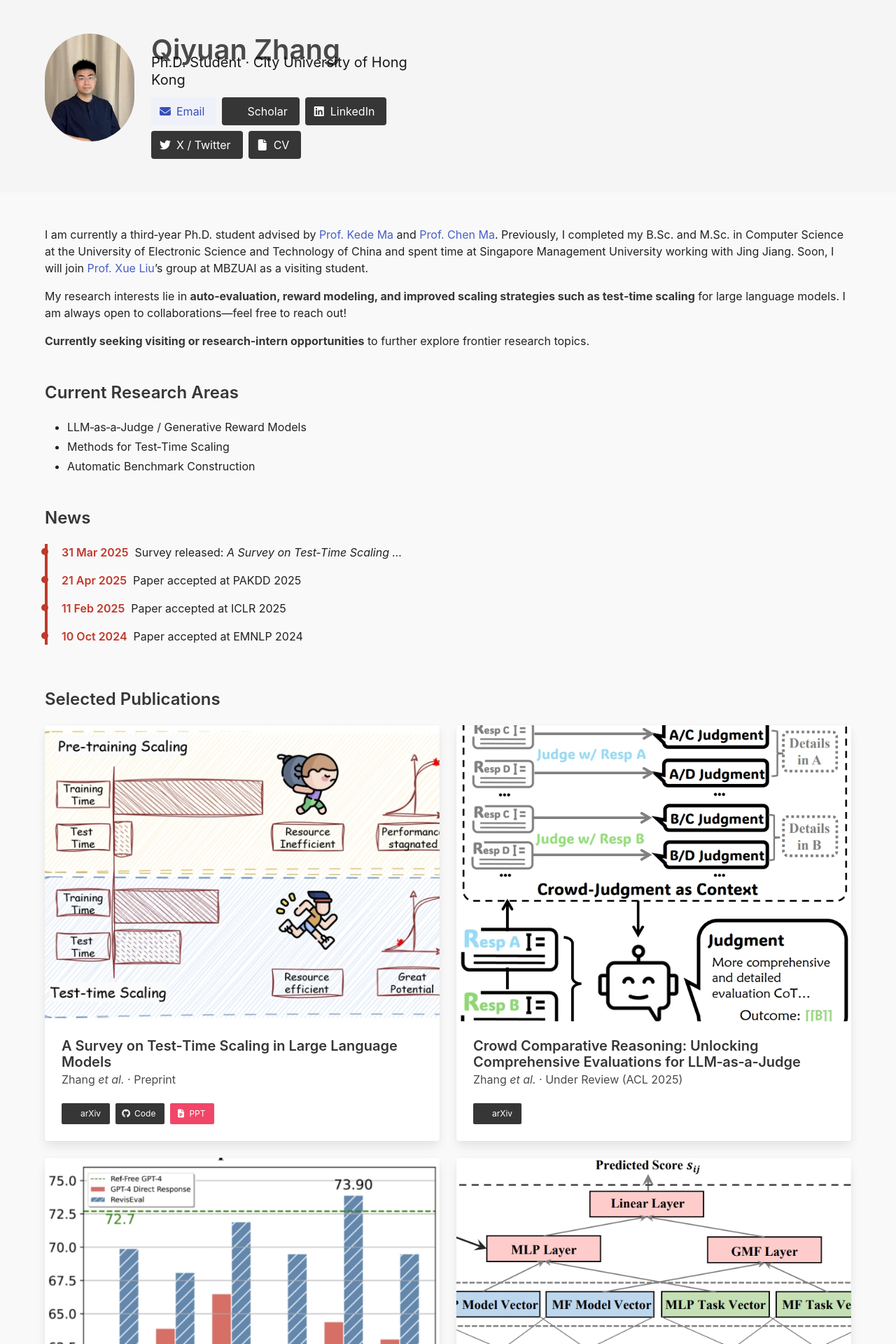
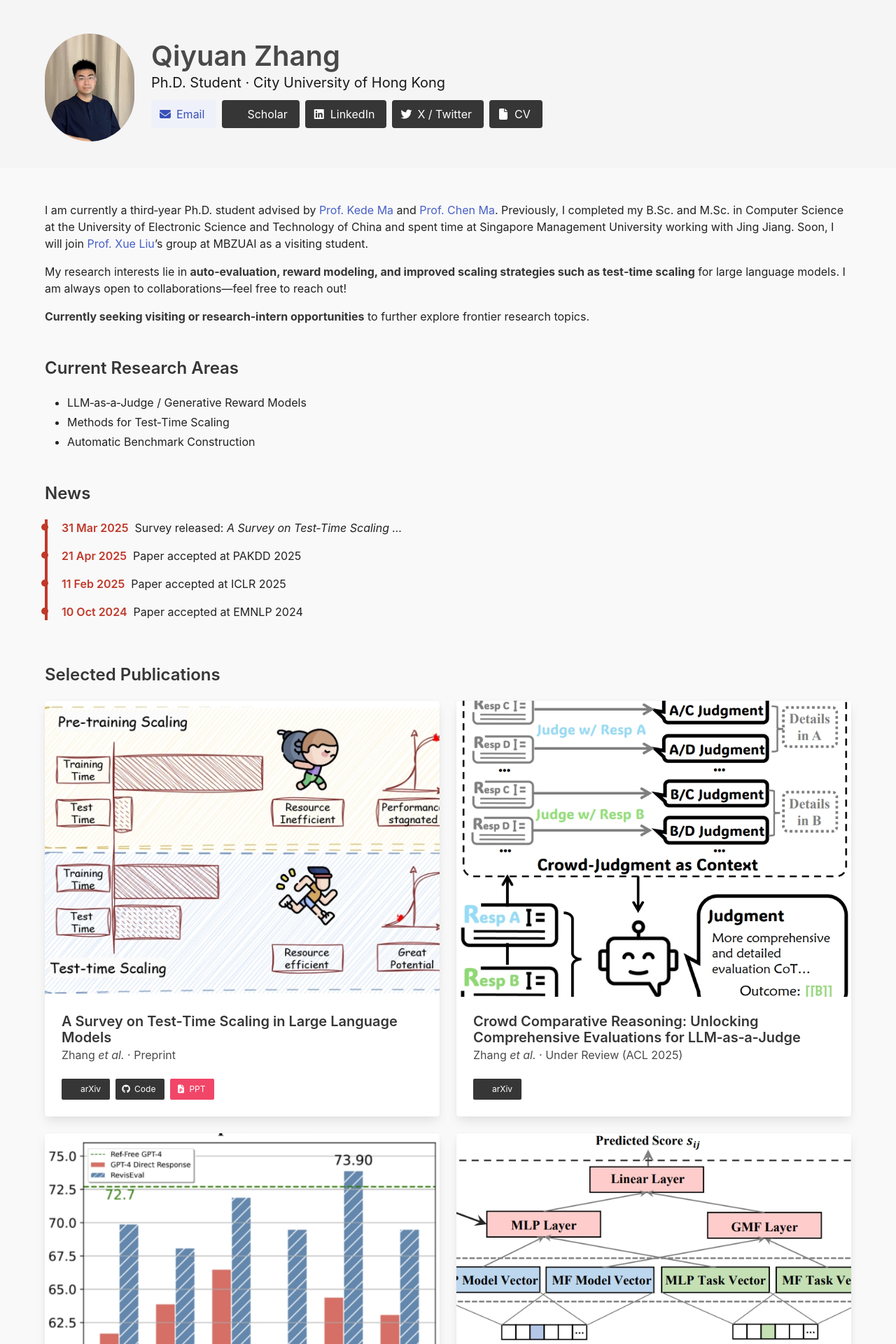
Before and after one commit to zhangqiyuan-rico/zhangqiyuan-rico.github.io, a Jekyll site: the page index.html, which Jekyll copies as it is, in a window 1280 px wide. Shown: the top 1920 px of the page at 70% size. Built offline with Jekyll 4.4.1, drawn with Linux system fonts in a browser that asks for light colours; a style sheet for code colours, icons or effects is not loaded.

Commit message:
Update index.html

```diff
--- a/index.html
+++ b/index.html
@@ -28,6 +28,8 @@
 
   <!--  Custom styles  -->
  <style>
+    /* --- Override hero subtitle margin to prevent overlap --- */
+    .hero .subtitle {margin-top:0.25rem!important;}
     :root {
       --accent:#c0392b;
       --bg:#f9f9f9;
@@ -50,19 +52,13 @@
   <!-- HERO -->
   <section class="hero is-light">
     <div class="hero-body">
-    <div class="container
-                is-flex
-                is-flex-wrap-wrap
-                is-align-items-flex-start
-                is-flex-direction-column-mobile">
+      <div class="container is-flex is-align-items-center is-flex-wrap-wrap">
         <figure class="image is-128x128 mr-5 mb-4">
           <img class="is-rounded" src="images/zqy.jpg" alt="Qiyuan Zhang">
         </figure>
-      <div style="max-width:400px;">
-        <h1 class="title is-2 mb-1">Qiyuan Zhang</h1>
-        <p class="subtitle is-5 mb-3">
-          Ph.D. Student · City University of Hong Kong
-        </p>
+        <div>
+          <h1 class="title is-2 mb-1">Qiyuan Zhang</h1>
+          <p class="subtitle is-5 mb-3">Ph.D. Student · City University of Hong Kong</p>
           <div class="buttons">
             <a class="button is-link is-light" href="mailto:qiyuanzhang97@gmail.com"><span class="icon"><i class="fas fa-envelope"></i></span><span>Email</span></a>
             <a class="button is-dark is-light" href="https://scholar.google.com/citations?user=7LZAo0EAAAAJ"><span class="icon"><i class="ai ai-google-scholar"></i></span><span>Scholar</span></a>
```
Lines whose indentation alone changed are shown as unchanged.
